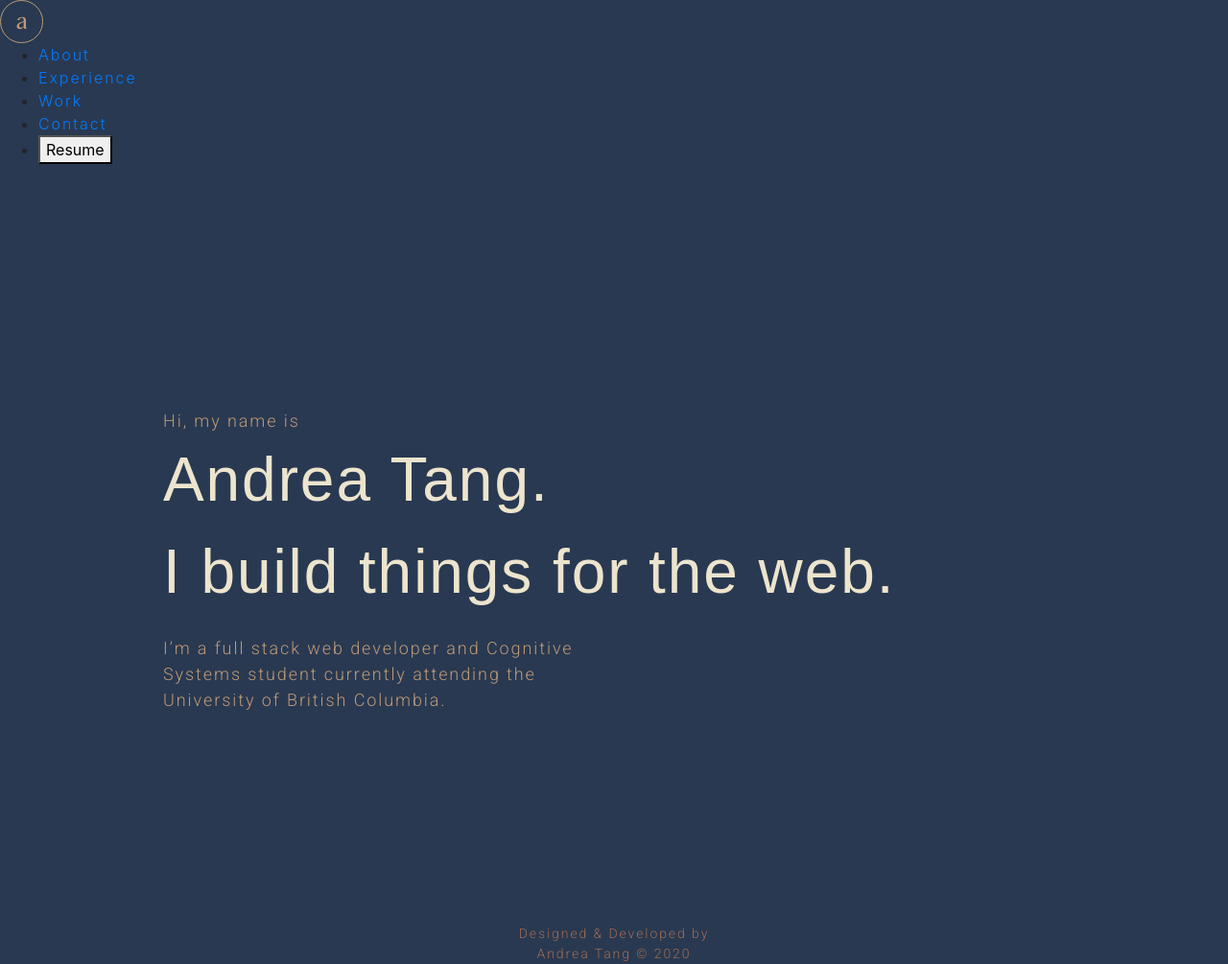
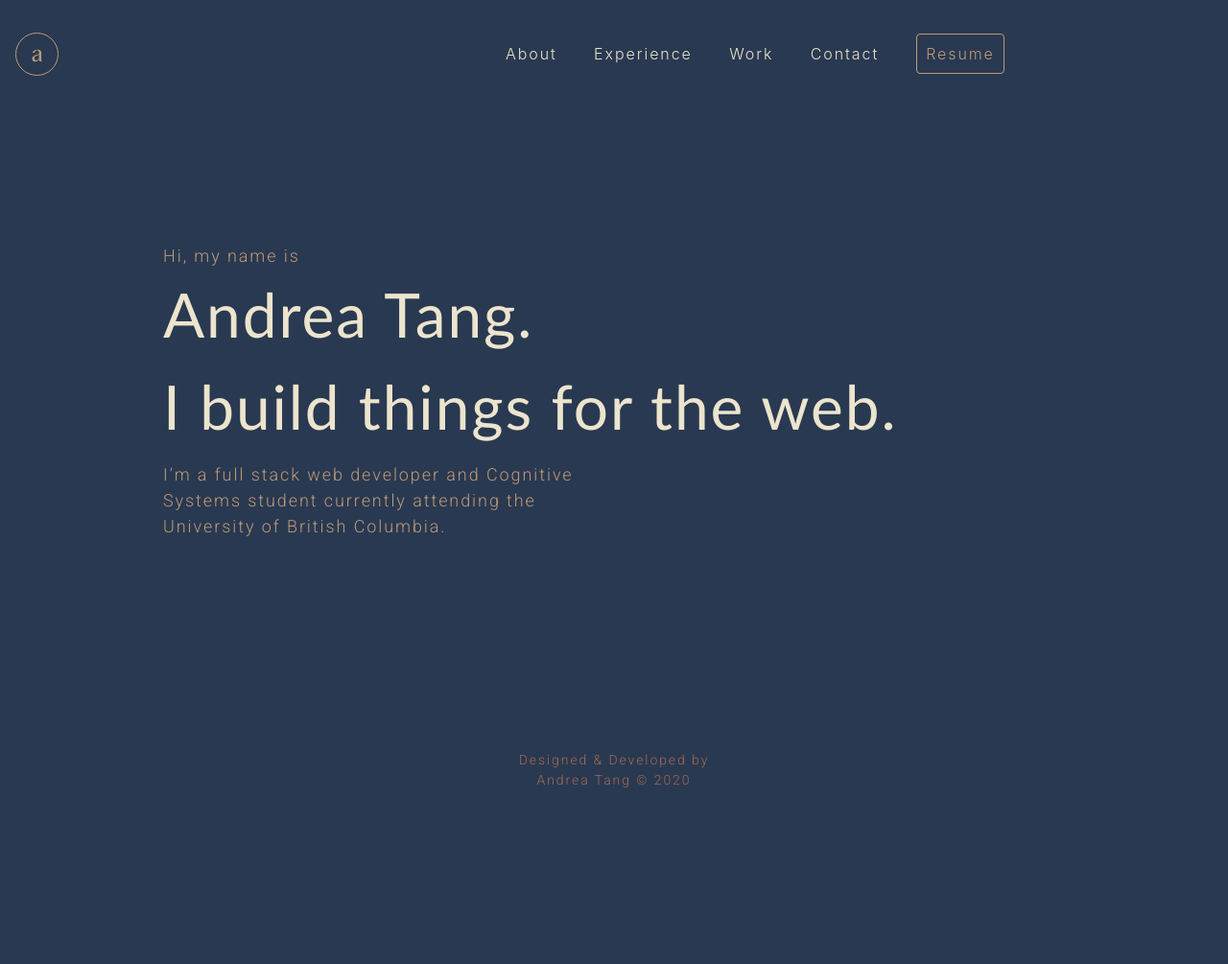
Before and after one commit to andreamtang/andreamtang.github.io, a Jekyll site: the page built from index.html, in a window 1280 px wide and 1005 px high. Shown: the whole window at 96% size. Built offline with Jekyll 4.4.1, drawn with Linux system fonts in a browser that asks for light colours; some web fonts are replaced.

Commit message:
new font and navbar styling

```diff
--- a/_includes/navbar.html
+++ b/_includes/navbar.html
@@ -1,11 +1,13 @@
 <header>
-    <img class="logo" src="assets/logo.svg" alt="logo">
-    <nav>
+    <nav class="nav">
+        <div class="nav__logo">
+            <a href="/"><img class="logo" src="assets/logo.svg" alt="logo"></a>
+        </div>
         <ul class="nav__items">
             {% for item in site.data.navbar %}
-            <li><a href="{{ item.url }}">{{ item.title }}</a></li>
+            <li class="nav__item"><a href="{{ item.url }}">{{ item.title }}</a></li>
             {% endfor %}
-            <li><a href="assets/resume.pdf"><button>Resume</button></a></li>
+            <li class="nav__item"><a href="assets/resume.pdf" class= "resume-button" >Resume</a></li>
         </ul>
     </nav>
 </header>
--- a/_sass/base.scss
+++ b/_sass/base.scss
@@ -1,6 +1,12 @@
-html, body {
-    height: 100%;
-    background-color: $navy;
-    font-weight: 300;
-    letter-spacing: 0.12em;
+@font-face {
+  font-family: "optima";
+  src: url("../assets/Optima/fonts/OPTIMA.TTF");
 }
+
+html,
+body {
+  height: 100%;
+  background-color: $navy;
+  font-weight: 300;
+  letter-spacing: 0.12em;
+}
--- a/_sass/globals.scss
+++ b/_sass/globals.scss
@@ -1,10 +1,10 @@
 // Colours
-$rust: #A06A54;
+$rust: #a06a54;
 $navy: #293951;
-$brown: #BD9977;
-$beige: #ECE4CD;
+$brown: #bd9977;
+$beige: #ece4cd;
 
 // Fonts
 $font-stack: Helvetica, Arial, sans-serif;
-$Roboto: 'Roboto', $font-stack;
-$Gotu: 'Gotu', $Roboto, $font-stack;
+$Roboto: "Roboto", $font-stack;
+$Optima: "Optima", $Roboto, $font-stack;
--- a/_sass/intro.scss
+++ b/_sass/intro.scss
@@ -1,4 +1,4 @@
-.intro{
+.intro {
   padding: 220px 170px;
   display: flex;
   flex-direction: column;
@@ -6,19 +6,20 @@
   max-width: 1440px;
   margin: 0 auto;
 
-    &__hello, &__summary {
+  &__hello,
+  &__summary {
     font-size: 18px;
     color: $brown;
-        font-family: 'Roboto', sans-serif;
+    font-family: "Roboto", sans-serif;
     line-height: 1.5em;
-        margin-top: 1em;
+    margin-top: 0.5em;
     margin-bottom: 0em;
   }
 
   &__name {
     font-size: 64px;
     color: $beige;
-        font-family: 'Gotu', sans-serif;
+    font-family: "Optima";
     margin-top: 0em;
     margin-bottom: 0em;
   }
--- a/_sass/navbar.scss
+++ b/_sass/navbar.scss
@@ -1,9 +1,46 @@
 * {
-    box-sizing: border-box;
-    margin: 0;
-    padding: 0;
+  box-sizing: border-box;
+  margin: 0;
+  padding: 0;
 }
 
-li, a {
-    color: $beige;
+header {
+  display: inline-block;
 }
+
+.nav {
+  padding: 16px;
+  display: inline-flex;
+  position: fixed;
+  right: 0;
+  left: 0;
+  z-index: 1030;
+
+  &__items {
+    padding-left: 450px;
+  }
+
+  &__item {
+    line-height: 45px;
+    display: inline-block;
+    padding: 0rem 1rem;
+  }
+}
+
+a,
+a:hover {
+  color: $beige;
+}
+
+a.resume-button {
+  color: #bd9977;
+  padding: 0.6rem;
+  border: 1px solid #bd9977;
+  border-radius: 4px;
+  text-decoration: none;
+}
+
+a.resume-button:hover {
+  color: $beige;
+  border: 1px solid $beige;
+}
--- a/css/main.scss
+++ b/css/main.scss
@@ -2,7 +2,8 @@
 # Front matter comment to ensure Jekyll properly reads file.
 ---
 
-@import 'globals';
-@import 'base';
-@import 'intro';
-@import 'footer';
+@import "globals";
+@import "base";
+@import "intro";
+@import "footer";
+@import "navbar";
```
Also changed, not shown: assets/optima/fonts/optima.ttf (added). Lines whose indentation alone changed are shown as unchanged.
